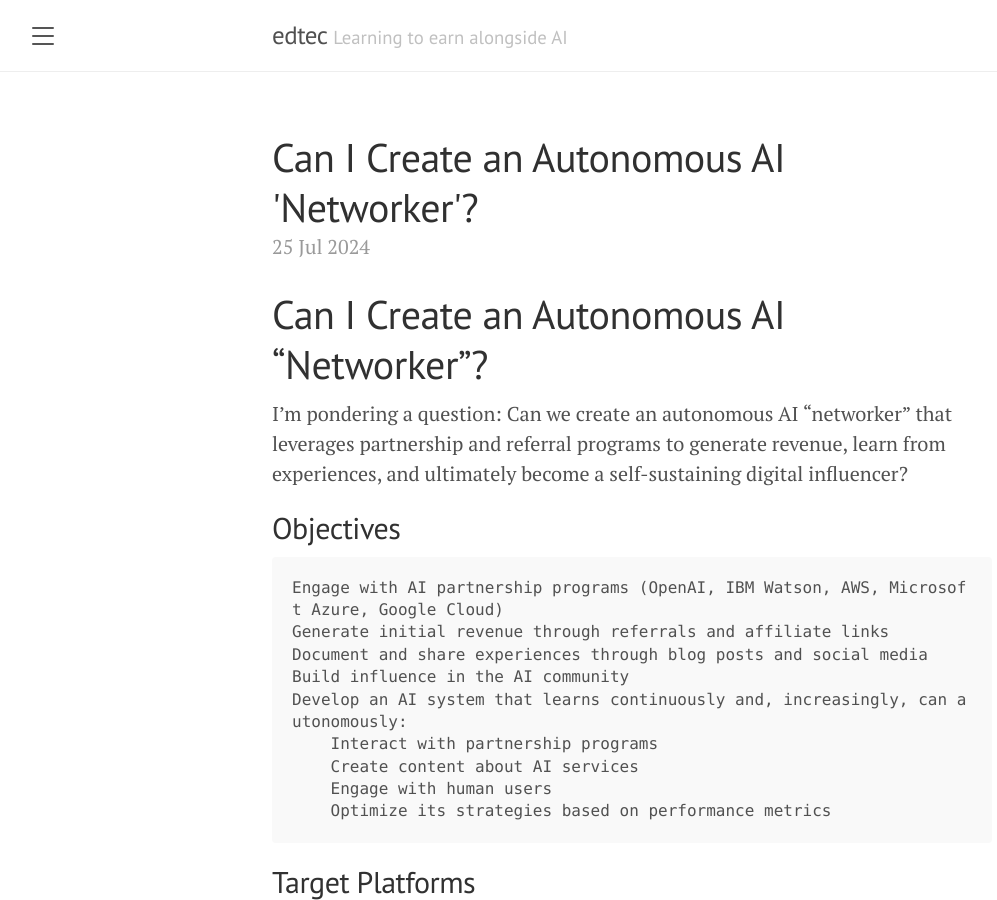
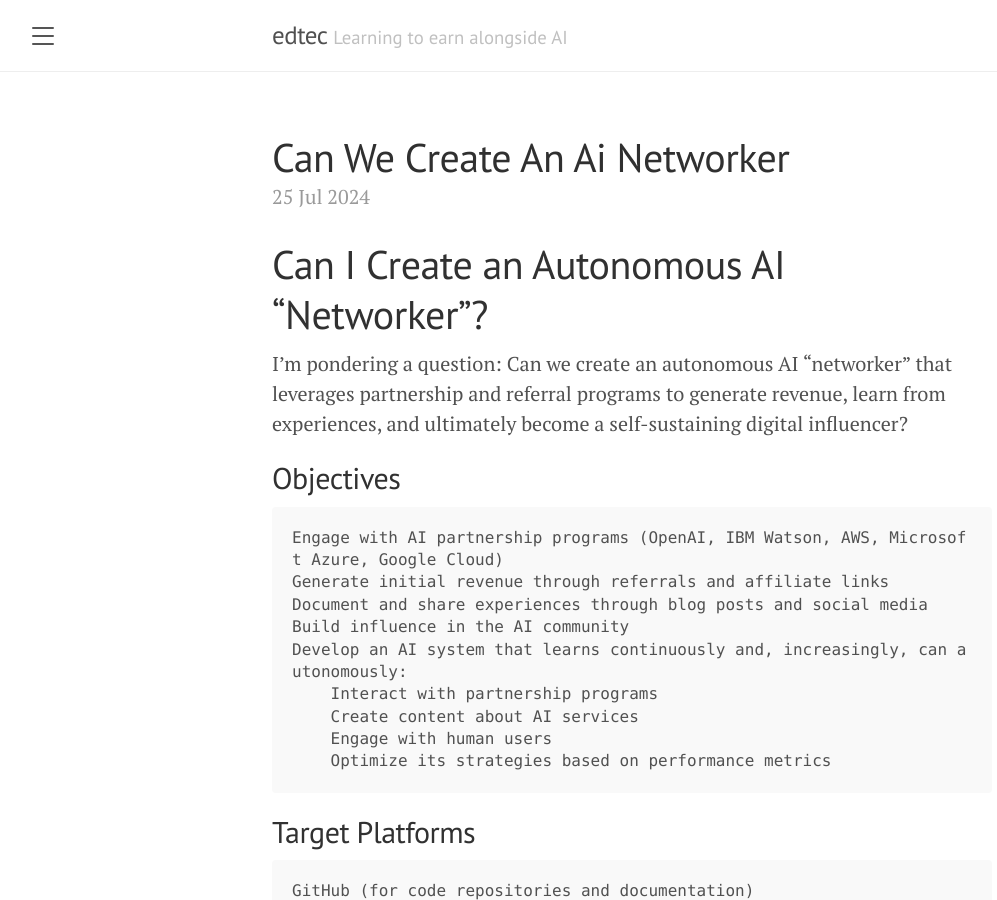
Before and after one commit to relyingonmicrosoft/relyingonmicrosoft.github.io, a Jekyll site: the page built from _posts/2024-07-25-Can-we-create-an-AI-Networker.md, in a window 1280 px wide and 900 px high. Shown: the whole window, without its empty margins (8-1005 px from the left). Built offline with Jekyll 4.4.1, drawn with Linux system fonts in a browser that asks for light colours; part of the change alters nothing that is shown.

Commit message:
Update 2024-07-25-Can-we-create-an-AI-Networker.md

```diff
--- a/_posts/2024-07-25-Can-we-create-an-AI-Networker.md
+++ b/_posts/2024-07-25-Can-we-create-an-AI-Networker.md
@@ -1,6 +1,5 @@
 ---
 layout: post
-title: "Can I Create an Autonomous AI 'Networker'?"
 date: 2024-07-25
 categories: [AI, Networking, Automation]
 ---
```
